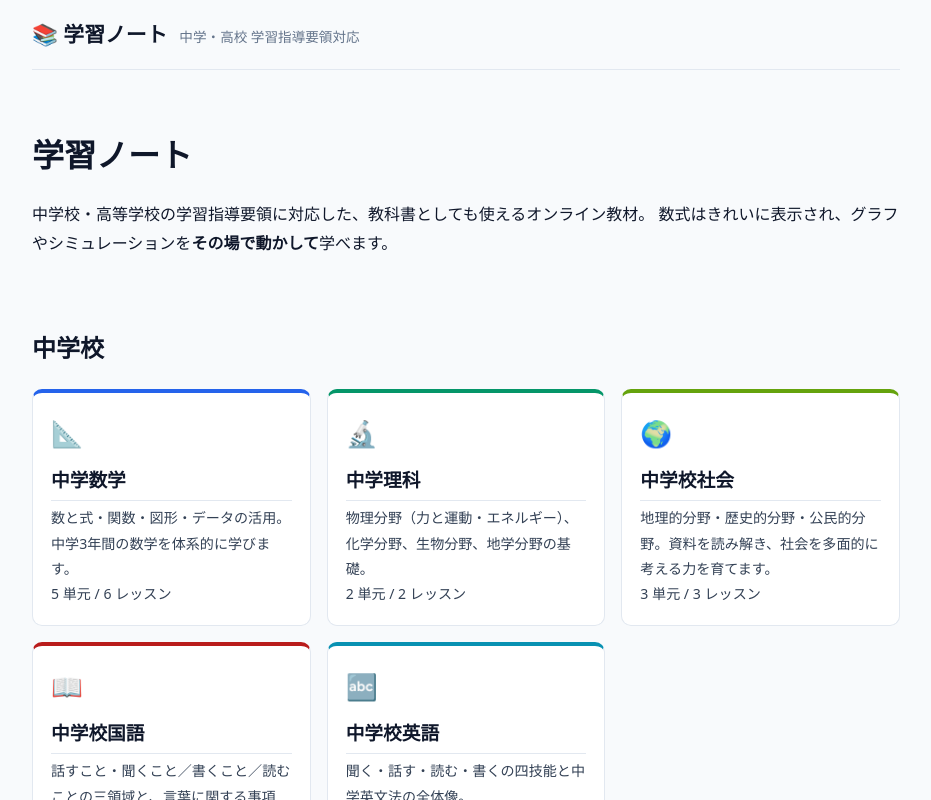
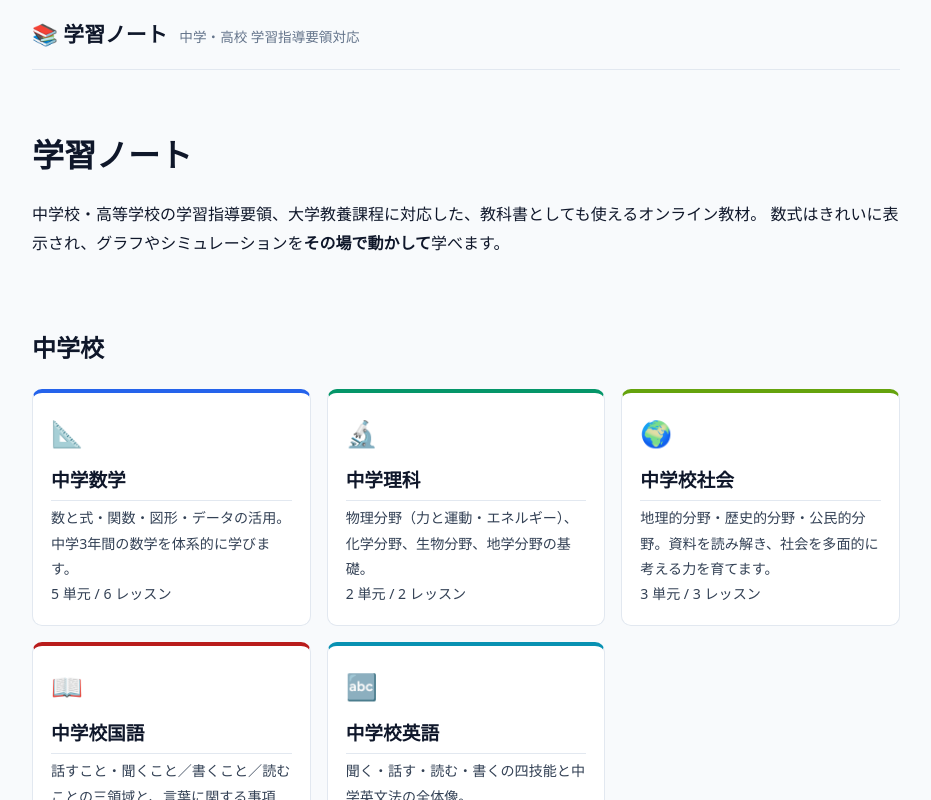
Before and after one commit to akku1139/study-blog, a React (Vite) app: page / in a window 1280 px wide. Shown: the top 800 px of the page, without its empty margins (174-1105 px from the left). Built offline with nearby package versions, Linux system fonts and the light colour scheme.

Commit message:
大学コースがトップページに表示されないバグを修正（stages 配列に university が抜けていた）

```diff
--- a/src/pages/LessonPage.tsx
+++ b/src/pages/LessonPage.tsx
@@ -139,13 +139,13 @@ function BlockView({ block }: { block: Block }) {
 }
 
 export function HomePage() {
-  const stages: Array<keyof typeof stageNames> = ['junior', 'senior'];
+  const stages: Array<keyof typeof stageNames> = ['junior', 'senior', 'university'];
   return (
     <div>
       <section className="hero">
         <h1>学習ノート</h1>
         <p>
-          中学校・高等学校の学習指導要領に対応した、教科書としても使えるオンライン教材。
+          中学校・高等学校の学習指導要領、大学教養課程に対応した、教科書としても使えるオンライン教材。
           数式はきれいに表示され、グラフやシミュレーションを<strong>その場で動かして</strong>学べます。
         </p>
       </section>
```
